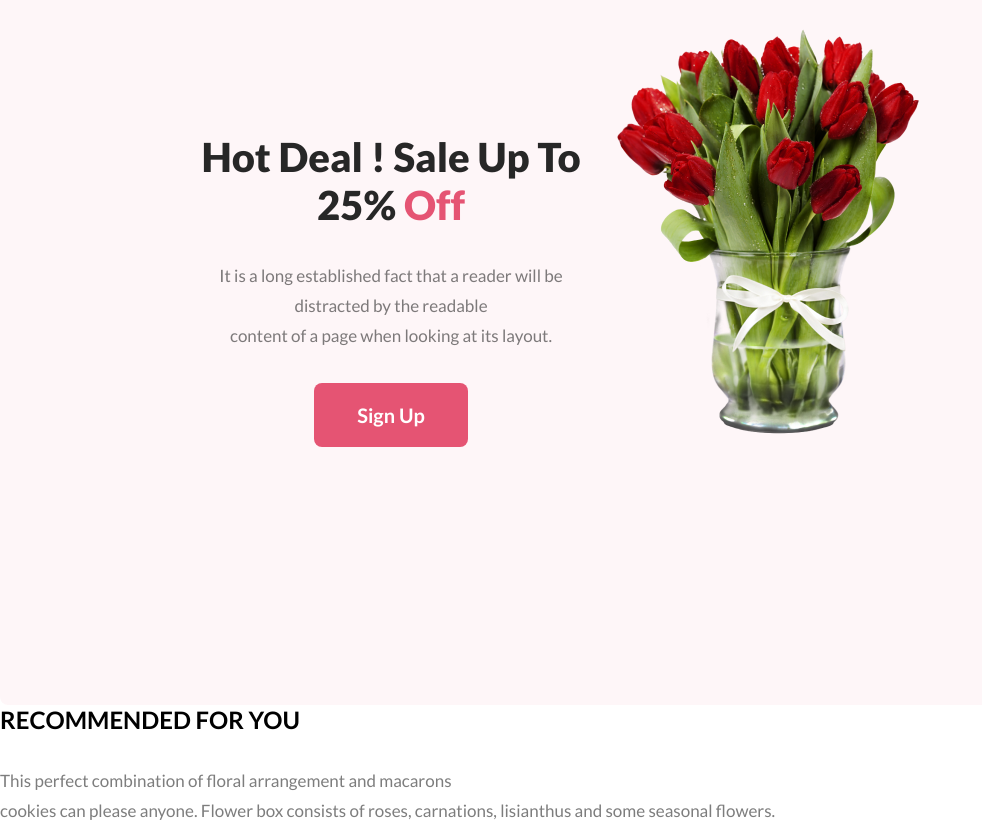
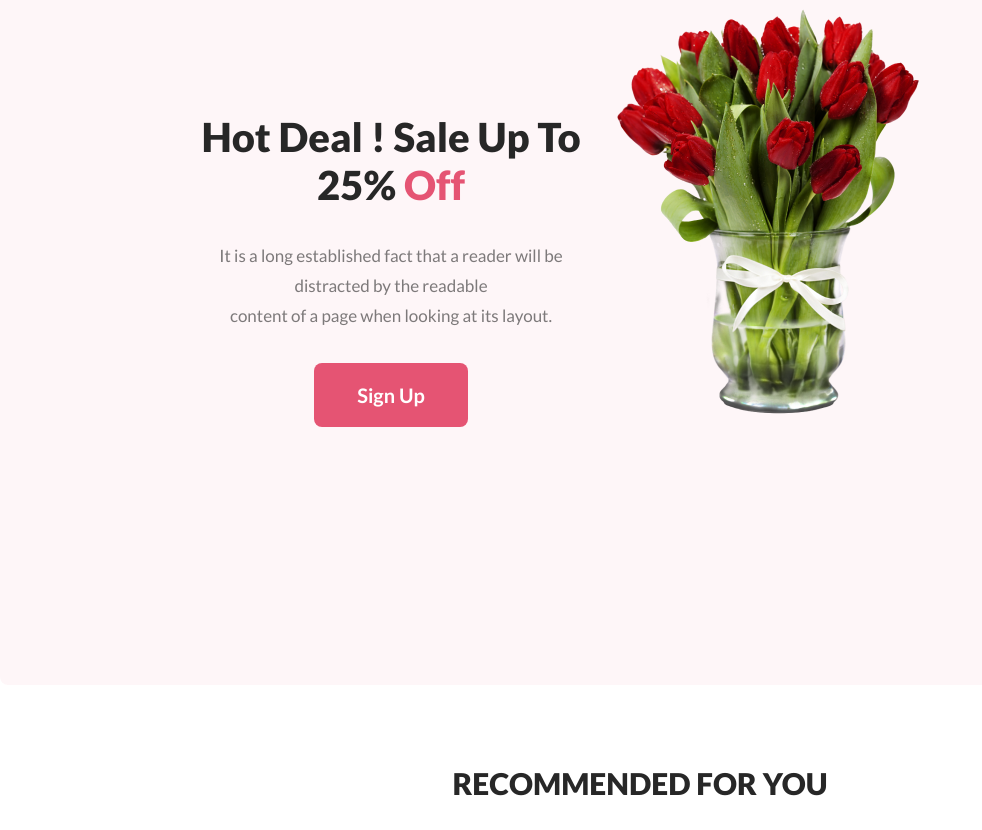
Before and after one commit to mdrabiulis/first-assignment, a plain HTML site: page index.html in a window 1280 px wide. Shown: the part 2904-3734 px from the top of the page, without its empty margins (0-982 px from the left). Drawn offline with Linux system fonts and the light colour scheme.

Commit message:
RECOMMENDED end

```diff
--- a/index.html
+++ b/index.html
@@ -42,7 +42,7 @@
             <div class="our-featured-flowers-container">
                 <div class="our-featured-flowers-item">
                     <h1 class="flowers-item-title">Our Featured Flowers</h1>
-                    <p class="title-description">It is a long established fact that a reader will be distracted by the readable <br>content of a page when looking at its layout.</p>
+                    <p class="flowers-item-description">It is a long established fact that a reader will be distracted by the readable <br>content of a page when looking at its layout.</p>
                 </div>
 
                 <div class="different-flowers-item">
@@ -99,7 +99,7 @@
       <section class="">
         <div class="recommended-for-you">
             <h1 class="recommended-title">RECOMMENDED FOR YOU</h1>
-            <p class="title-description">This perfect combination of floral arrangement and macarons <br>cookies can please anyone. Flower box consists of roses, carnations, lisianthus and some seasonal flowers.</p>
+            <p class="recommended-title-description">This perfect combination of floral arrangement and macarons <br>cookies can please anyone. Flower box consists of roses, carnations, lisianthus and some seasonal flowers.</p>
         </div>
 
         <div class="recommended-for-image">
--- a/style.css
+++ b/style.css
@@ -210,6 +210,42 @@ padding: 230px 0px 258px 200px;
 
 
 
+.recommended-for-you{
+    /* display: flex; */
+    text-align: center;
+}
+
+
+.recommended-title{
+    text-align: center;
+    color: #272727;
+    text-align: center;
+    font-size: 30px;
+    font-weight: 1000;
+    padding-top: 80px;
+
+}
+
+
+.recommended-title-description{
+    text-align: center;
+    display: flex;
+    color: #27272799;
+    font-size: 17px;
+    line-height: 30px;
+    margin: 32px 0px 32px 0px;
+    padding: 0px 0px 120px 560px ;
+
+}
+
+
+
+
+
+
+
+
+
 /* ========   social-media-section   ====== */
 
 .social-media-section{
@@ -314,11 +350,10 @@ font-weight: 800;
 
 .footer-title-description{
 
-    color: rgba(255, 255, 255, 0.90);
-    text-align: center;
-    font-size: 18px;
-    font-weight: 400;
+    color: #27272799;
+    font-size: 17px;
     line-height: 30px;
+    margin: 32px 0px 120px 0px;
 
 }
 
```
